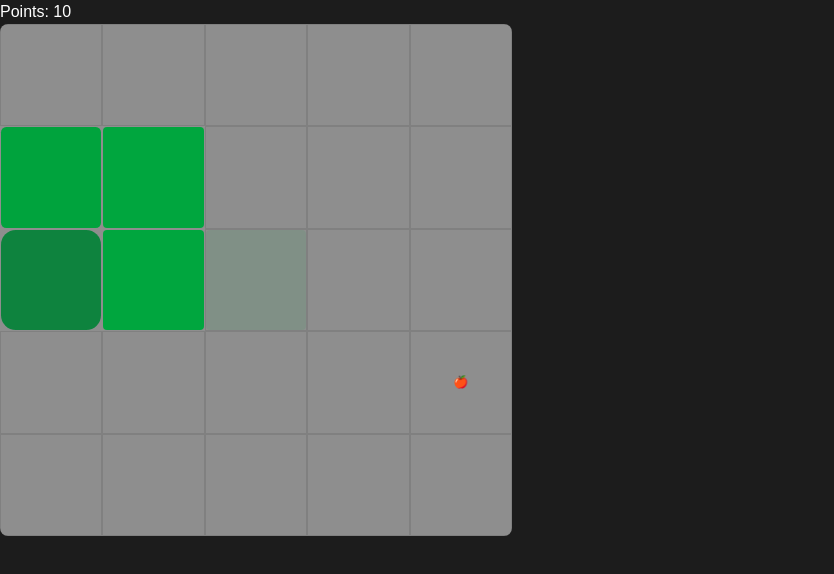
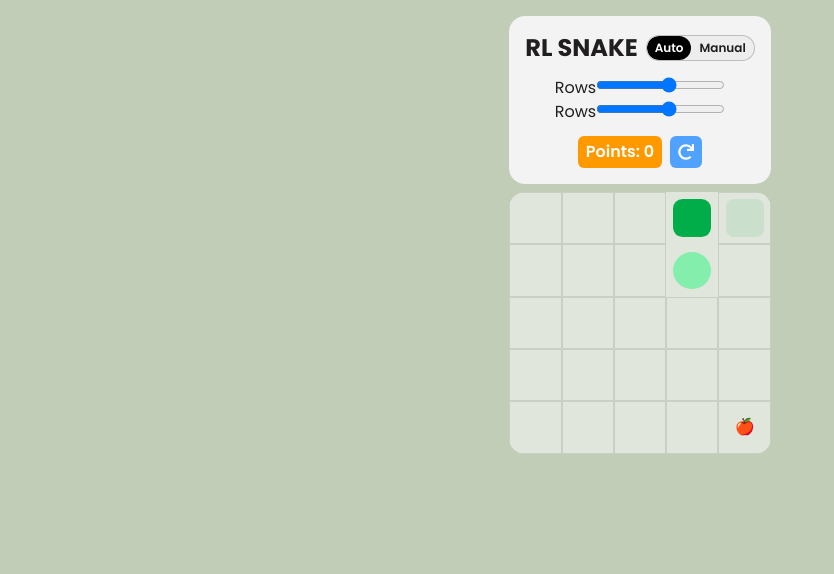
Before and after one commit to mafgit/reinforcement-learning-snake, a Next.js app: page / in a window 1280 px wide. Shown: the top 574 px of the page, without its empty margins (0-834 px from the left). Built offline with nearby package versions, Linux system fonts and the light colour scheme.

Commit message:
added sliders for rows and cols, added more UI and titles and buttons and restart functionality

```diff
--- a/package.json
+++ b/package.json
@@ -11,7 +11,8 @@
   "dependencies": {
     "next": "16.2.2",
     "react": "19.2.4",
-    "react-dom": "19.2.4"
+    "react-dom": "19.2.4",
+    "react-icons": "^5.6.0"
   },
   "devDependencies": {
     "@tailwindcss/postcss": "^4",
--- a/src/app/globals.css
+++ b/src/app/globals.css
@@ -1,15 +1,14 @@
 @import "tailwindcss";
 
 :root {
-	--background: #1c1c1c;
-	--foreground: #fff;
+	--background: #c1cdb7;
+	--foreground: #201e1e;
 }
 
 @theme inline {
 	--color-background: var(--background);
 	--color-foreground: var(--foreground);
-	--font-sans: var(--font-geist-sans);
-	--font-mono: var(--font-geist-mono);
+	--font-poppins: var(--font-poppins);
 }
 /*
 @media (prefers-color-scheme: dark) {
@@ -21,13 +20,12 @@
 
 * {
 	box-sizing: border-box;
-	padding: 0;
-	margin: 0;
 }
 
 body {
 	background: var(--background);
 	color: var(--foreground);
-	font-family: Arial, Helvetica, sans-serif;
+	min-width: 100vw;
+	font-family: var(--font-poppins), Arial, Helvetica, sans-serif;
 	min-height: 100vh;
 }
--- a/src/app/layout.tsx
+++ b/src/app/layout.tsx
@@ -1,20 +1,17 @@
 import type { Metadata } from "next";
-import { Geist, Geist_Mono } from "next/font/google";
+import { Poppins } from "next/font/google";
 import "./globals.css";
 
-const geistSans = Geist({
-  variable: "--font-geist-sans",
+const poppins = Poppins({
+	variable: "--font-poppins",
 	subsets: ["latin"],
-});
-
-const geistMono = Geist_Mono({
-  variable: "--font-geist-mono",
-  subsets: ["latin"],
+	weight: ["100", "200", "300", "400", "500", "600", "700", "800", "900"],
 });
 
 export const metadata: Metadata = {
-  title: "Create Next App",
-  description: "Generated by create next app",
+	title: "Snake Game (Reinforcement Learning)",
+	description:
+		"Used reinforcement learning to train snake to eat food and avoid collision in a snake game. Made in Next.js + TypeScript.",
 };
 
 export default function RootLayout({
@@ -23,10 +20,7 @@ export default function RootLayout({
 	children: React.ReactNode;
 }>) {
 	return (
-    <html
-      lang="en"
-      className={`${geistSans.variable} ${geistMono.variable} h-full antialiased`}
-    >
+		<html lang="en" className={`${poppins.variable} h-full antialiased`}>
 			<body className="min-h-full flex flex-col">{children}</body>
 		</html>
 	);
--- a/src/app/page.tsx
+++ b/src/app/page.tsx
@@ -1,26 +1,9 @@
 import Grid from "@/components/Grid";
 
 export default function Home() {
-	const r = 5;
-	const c = 5;
-	const grid = [];
-
-	for (let i = 0; i < c; i++) {
-		const temp = [];
-		for (let j = 0; j < r; j++) {
-			temp.push(null);
-		}
-
-		grid.push(temp);
-	}
-
 	return (
-		<div className="p-2">
-			{r > 2 && c > 2 ? (
-				<Grid grid={grid} />
-			) : (
-				<p>Both dimensions should be at least 3</p>
-			)}
+		<div className="flex justify-center py-4 px-2">
+			<Grid />
 		</div>
 	);
 }
--- a/src/components/Cell.tsx
+++ b/src/components/Cell.tsx
@@ -1,5 +1,5 @@
 import { CellLocation } from "@/types/CellLocation";
-import { Dispatch, SetStateAction } from "react";
+import { SetStateAction } from "react";
 
 export default function Cell({
 	isFood,
@@ -9,10 +9,12 @@ export default function Cell({
 	c,
 	setFood,
 	autoMode,
+	isTail,
 }: {
 	isFood: boolean;
 	cellContainsSnake: boolean;
 	isHead: boolean;
+	isTail: boolean;
 	r: number;
 	c: number;
 	setFood: React.Dispatch<SetStateAction<CellLocation>>;
@@ -22,7 +24,7 @@ export default function Cell({
 
 	if (cellContainsSnake) {
 		if (isHead) {
-			additionalClasses += "bg-green-700 rounded-2xl";
+			additionalClasses += "bg-green-300 rounded-3xl ";
 			// if (headDirection === Direction.Up) {
 			// 	additionalClasses += " rounded-t-xl";
 			// } else if (headDirection === Direction.Right) {
@@ -33,23 +35,28 @@ export default function Cell({
 			// 	additionalClasses += " rounded-l-xl";
 			// }
 		} else {
-			additionalClasses += "bg-green-600 rounded-sm";
+			additionalClasses += "rounded-lg ";
+			if (isTail) {
+				additionalClasses += "bg-green-600 ";
+			} else {
+				additionalClasses += "bg-green-500 ";
+			}
 		}
 	} else {
-		additionalClasses += "rounded-sm";
+		additionalClasses += "rounded-lg ";
 	}
 
 	return (
 		<div
 			onClick={() => autoMode && setFood({ r, c })}
 			className={
-				`bg-white/50 aspect-square border hover:opacity-90 ` +
+				`bg-white/50 flex items-center justify-center aspect-square border hover:opacity-90 ` +
 				(!cellContainsSnake ? "border-black/10" : " border-transparent")
 			}
 		>
 			<div
 				className={
-					"w-full h-full transition-all text-xs p-2 duration-300 ease-out flex items-center justify-center " +
+					"transform w-[75%] h-[75%] transition-all p-2 duration-300 ease-out flex items-center justify-center " +
 					additionalClasses
 				}
 			>
--- a/src/components/Grid.tsx
+++ b/src/components/Grid.tsx
@@ -2,42 +2,46 @@
 
 import { useEffect, useState, useRef, useEffectEvent } from "react";
 import Cell from "./Cell";
-import QLearning from "@/utils/model";
+import QLearning from "@/services/model";
 import { Direction } from "@/types/Direction";
+import { CellLocation } from "@/types/CellLocation";
+import Game from "@/services/game";
+import { FaRedo } from "react-icons/fa";
+import { createGrid } from "@/utils/createGrid";
 import { getRandomCell } from "@/utils/rand";
-import { CellLocation } from "@/types/CellLocation";
-import Game from "@/utils/Game";
-
-interface Props {
-	grid: null[][];
-}
 
 const model = new QLearning();
+const initDirection = Direction.Right;
+const initRows = 5;
+const initCols = 5;
+const initFood = getRandomCell(initRows, initCols);
+const startPos = { r: 2, c: 2 };
+const initSnake = [
+	// { r: Math.floor(rows / 2), c: Math.floor(cols / 2) },
+	startPos,
+	{ ...startPos, c: startPos.c - 1 },
+];
 
-export default function Grid({ grid }: Props) {
-	const [food, setFood] = useState<CellLocation>({ r: 2, c: 2 });
+export default function Grid() {
 	const interval = useRef<NodeJS.Timeout | null>(null);
 	const [autoMode, setAutoMode] = useState(true);
 	const nextDirectionQueue = useRef<Direction[]>([]);
 	const [gameOver, setGameOver] = useState(false);
 	const [points, setPoints] = useState(0);
-	const headDirection = useRef<Direction>(Direction.Right);
 
-	const rows = grid.length;
-	const cols = grid[0].length;
+	const [food, setFood] = useState<CellLocation>(initFood);
+	const headDirection = useRef<Direction>(initDirection);
+
+	const [rowsState, setRowsState] = useState(initRows);
+	const [colsState, setColsState] = useState(initCols);
+	const rowsRef = useRef(initRows);
+	const colsRef = useRef(initCols);
+	const [grid, setGrid] = useState(createGrid(initRows, initCols));
 
 	// [head, ..., ..., ..., tail]
-	const startPos = { r: 3, c: 4 };
-	const [snakeParts, setSnakeParts] = useState<CellLocation[]>([
-		// { r: Math.floor(rows / 2), c: Math.floor(cols / 2) },
-		startPos,
-		{ ...startPos, c: startPos.c - 1 },
-		{ ...startPos, c: startPos.c - 2 },
-	]);
+	const [snakeParts, setSnakeParts] = useState<CellLocation[]>(initSnake);
 
-	const game = useRef(
-		new Game(rows, cols, Direction.Right, snakeParts, food),
-	);
+	const game = useRef(new Game(5, 5, Direction.Right, snakeParts, food));
 
 	function doesCellContainSnake(r: number, c: number) {
 		for (let i = 0; i < snakeParts.length; i++) {
@@ -63,7 +67,7 @@ export default function Grid({ grid }: Props) {
 
 			if (collided) {
 				setGameOver(true);
-				alert("Game over!");
+				// alert("Game over!");
 			}
 		} else {
 			const queuedDirection = nextDirectionQueue.current.shift();
@@ -122,23 +126,137 @@ export default function Grid({ grid }: Props) {
 		};
 	}, [gameOver]);
 
+	function restartHandler() {
+		setPoints(0);
+		setGameOver(false);
+
+		const newFood = getRandomCell(rowsState, colsState);
+		game.current.restart(
+			rowsState,
+			colsState,
+			newFood,
+			initDirection,
+			initSnake,
+		);
+
+		setFood(newFood);
+		rowsRef.current = rowsState;
+		colsRef.current = colsState;
+		headDirection.current = initDirection;
+		setGrid(createGrid(rowsRef.current, colsRef.current));
+	}
+
 	return (
-		<main>
-			<p>Points: {points}</p>
+		<main className="w-max mx-auto flex flex-col gap-2">
+			<div
+				className={
+					"rounded-2xl p-4 flex flex-col items-center gap-3 justify-center text-center " +
+					(gameOver ? "bg-[#ffdd88]" : "bg-[#f3f3f3]")
+				}
+			>
+				<div className="flex gap-2 items-center justify-center flex-wrap">
+					<h1 className="text-2xl font-bold">RL SNAKE</h1>
+
+					<div className="flex items-center border border-black/20 justify-center rounded-full bg-[#ebebeb]/80 overflow-hidden font-semibold text-xs">
+						<button
+							className={
+								"px-2 py-1 cursor-pointer hover:opacity-80 transition-all duration-300 " +
+								(autoMode
+									? "bg-black text-white rounded-full"
+									: "rounded-xs")
+							}
+							disabled={autoMode}
+							onClick={() => setAutoMode(true)}
+						>
+							Auto
+						</button>
+						<button
+							className={
+								"px-2 py-1 cursor-pointer hover:opacity-80 transition-all duration-300 " +
+								(!autoMode
+									? "bg-black text-white rounded-full"
+									: "rounded-xs")
+							}
+							disabled={!autoMode}
+							onClick={() => setAutoMode(false)}
+						>
+							Manual
+						</button>
+					</div>
+				</div>
+
+				<div className="">
+					<div className="">
+						<label htmlFor="rows">Rows</label>
+						<input
+							id="rows"
+							type="range"
+							min={5}
+							max={12}
+							step={1}
+							onChange={(e) =>
+								setRowsState(parseInt(e.target.value))
+							}
+						/>
+					</div>
+
+					<div className="">
+						<label htmlFor="cols">Rows</label>
+						<input
+							id="cols"
+							type="range"
+							min={5}
+							max={12}
+							step={1}
+							onChange={(e) =>
+								setColsState(parseInt(e.target.value))
+							}
+						/>
+					</div>
+				</div>
+				<div className="flex items-center justify-center w-full gap-2">
+					<p className="bg-amber-500 text-white font-semibold px-2 py-1 rounded-md">
+						Points: {points}
+					</p>
+
+					{gameOver ? (
+						<p className="font-semibold text-white flex-1 rounded-full bg-red-500/70 px-2 py-1 ">
+							Game Over!
+						</p>
+					) : null}
+
+					<button
+						aria-label="Restart"
+						onClick={restartHandler}
+						className="bg-blue-400 font-semibold text-white p-2 rounded-md cursor-pointer"
+					>
+						<FaRedo />
+					</button>
+				</div>
+			</div>
+
 			<div
 				style={{
 					gridTemplateColumns: `repeat(${grid[0].length}, 1fr)`,
 				}}
-				className={`grid gap-0 rounded-lg w-max h-max max-h-[95vh] overflow-hidden min-w-[40vw]`}
+				className={
+					`grid gap-0 rounded-2xl h-max max-h-[95vh] overflow-hidden transition-opacity duration-300 ` +
+					(gameOver ? "opacity-80" : "opacity-100")
+				}
 			>
 				{grid.map((row, r) =>
 					row.map((_, c) => {
 						const cellContainsSnake = doesCellContainSnake(r, c);
 						let isHead = false;
+						let isTail = false;
 
 						if (cellContainsSnake) {
 							isHead =
 								snakeParts[0].r === r && snakeParts[0].c === c;
+
+							isTail =
+								snakeParts[snakeParts.length - 1].r === r &&
+								snakeParts[snakeParts.length - 1].c === c;
 						}
 
 						return (
@@ -146,6 +264,7 @@ export default function Grid({ grid }: Props) {
 								key={r + "-" + c}
 								cellContainsSnake={cellContainsSnake}
 								isHead={isHead}
+								isTail={isTail}
 								isFood={food.r === r && food.c === c}
 								autoMode={autoMode}
 								r={r}
--- a/src/utils/Game.ts
+++ b/src/services/game.ts
@@ -1,7 +1,7 @@
 import { CellLocation } from "@/types/CellLocation";
 import { Action } from "./model";
 import { Direction, directions } from "@/types/Direction";
-import { getRandomCell } from "./rand";
+import { getRandomCell } from "../utils/rand";
 
 export default class Game {
 	headDirection: number;
@@ -46,6 +46,20 @@ export default class Game {
 
 		this.headDirection = newDirection;
 		return newDirection;
+	}
+
+	restart(
+		r: number,
+		c: number,
+		f: CellLocation,
+		d: Direction,
+		s: CellLocation[],
+	) {
+		this.rows = r;
+		this.cols = c;
+		this.food = f;
+		this.headDirection = d;
+		this.snakeParts = s;
 	}
 
 	moveSnakeOneStep() {
--- a/src/utils/model.ts
+++ b/src/services/model.ts
@@ -1,4 +1,4 @@
-import Game from "./Game";
+import Game from "./game";
 
 export enum Action {
 	Continue = 0,
--- /dev/null
+++ b/src/utils/createGrid.ts
@@ -0,0 +1,14 @@
+export function createGrid(rows: number, cols: number) {
+	const grid = [];
+
+	for (let i = 0; i < rows; i++) {
+		const temp = [];
+		for (let j = 0; j < cols; j++) {
+			temp.push(null);
+		}
+
+		grid.push(temp);
+	}
+
+	return grid;
+}
--- a/src/utils/rand.ts
+++ b/src/utils/rand.ts
@@ -1,6 +1,6 @@
 export function getRandomCell(rows: number, cols: number) {
 	return {
 		r: Math.floor(Math.random() * rows),
-		c: Math.floor(Math.random() * rows),
+		c: Math.floor(Math.random() * cols),
 	};
 }
```
Also changed, not shown: 1 other file (tests, documents, lock files or other folders). Lines whose indentation alone changed are shown as unchanged.
